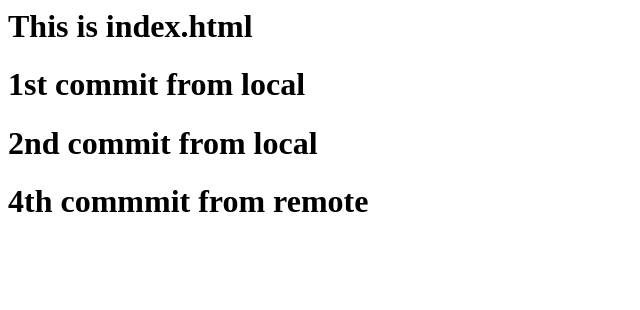
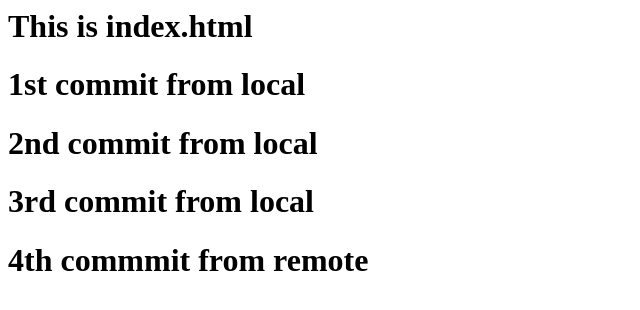
Before and after one commit to Cantonlord/learning-git, a plain HTML site: page index.html in a window 1280 px wide. Shown: the whole page, without its empty margins (0-640 px from the left). Drawn offline with Linux system fonts and the light colour scheme.

Commit message:
Added '3rd commit from local'

```diff
--- a/index.html
+++ b/index.html
@@ -2,5 +2,6 @@
 	<h1> This is index.html </h1>
 	<h1> 1st commit from local </h1>
 	<h1> 2nd commit from local </h1>
+	<h1> 3rd commit from local </h1>
 	<h1> 4th commmit from remote </h1>
 </body>
```
